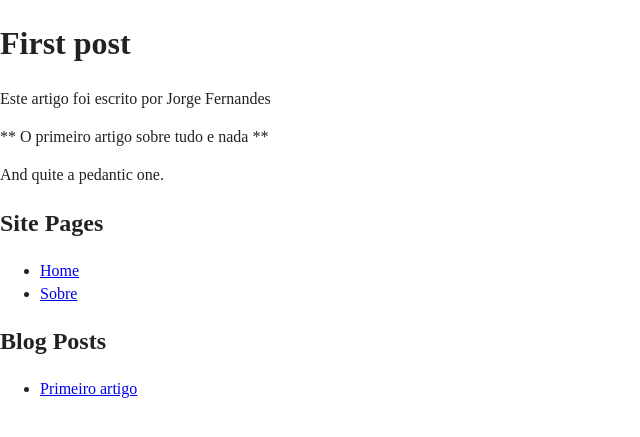
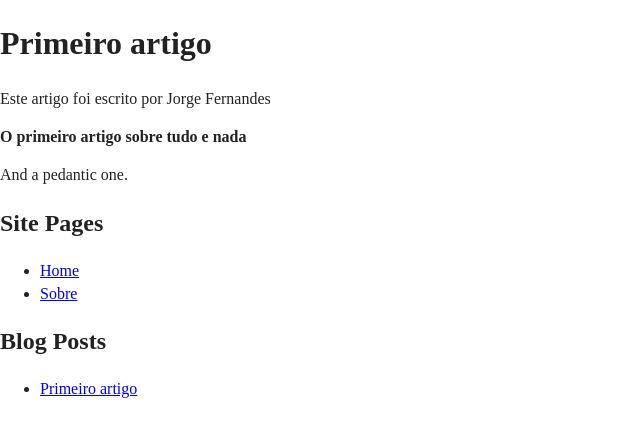
Before and after one commit to jorgeponto/www-a11y, a Jekyll site: the page built from _posts/2019-10-25-first-post.md, in a window 1280 px wide. Shown: the top 437 px of the page, without its empty margins (0-640 px from the left). Built offline with Jekyll 4.4.1, drawn with Linux system fonts in a browser that asks for light colours; nearby versions of some CDN libraries.

Commit message:
Update 2019-10-25-first-post.md

```diff
--- a/_posts/2019-10-25-first-post.md
+++ b/_posts/2019-10-25-first-post.md
@@ -4,10 +4,10 @@ title: Primeiro artigo
 author: Jorge Fernandes
 description: O primeiro artigo sobre tudo e nada
 ---
-# First post
+# Primeiro artigo
 
 Este artigo foi escrito por {{ page.author}}
 
-** {{ page.description }} **
+**{{ page.description }}**
 
-And quite a pedantic one.
+And <span class="sr-only">quite</span> a pedantic one.
```
